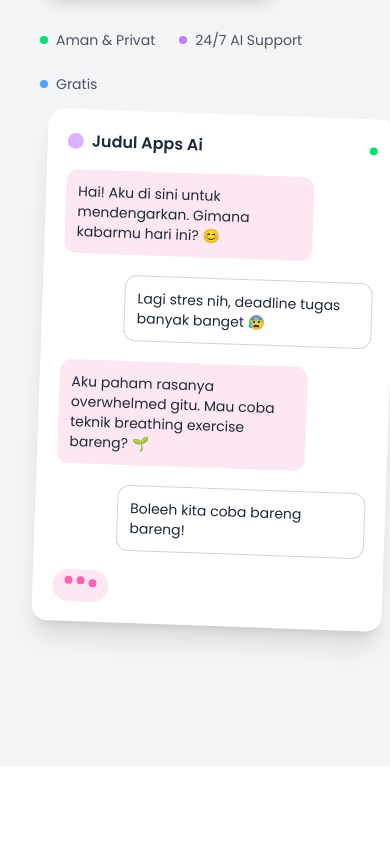
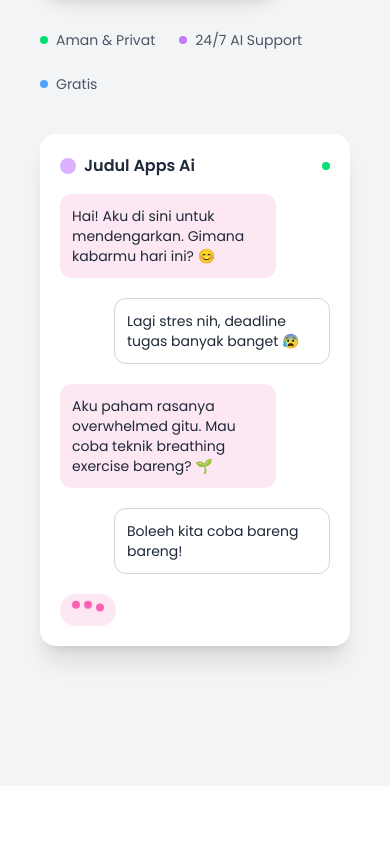
Before and after one commit to sryaerlmba/mental-health-apps, a Next.js app: page / in a window 390 px wide. Shown: the part 794-1643 px from the top of the page. Built offline with nearby package versions, Linux system fonts and the light colour scheme.

Commit message:
make responsive

```diff
--- a/components/Hero.tsx
+++ b/components/Hero.tsx
@@ -26,8 +26,8 @@ export default function Hero({
   const dotColors = ["bg-green-400", "bg-purple-400", "bg-blue-400"];
 
   return (
-    <div className="w-full bg-gray-100 overflow-x-hidden p-10 md:p-0">
-      <div className="mt-40 mb-25 mx-auto container xl:py-5 xl:px-20 md:grid md:grid-cols-2 items-center gap-5 flex flex-col ">
+    <div className="w-full bg-gray-100 overflow-x-hidden p-10 md:px-10 lg:p-0">
+      <div className="mt-40 mb-25 mx-auto container xl:py-5 xl:px-20 lg:grid lg:grid-cols-2 items-center gap-5 flex flex-col ">
         {/* Left */}
         <div>
           <h1 className="text-5xl font-semibold text-gray-800 leading-snug">
@@ -56,7 +56,7 @@ export default function Hero({
         </div>
 
         {/* Right */}
-        <div className="ml-auto">
+        <div className="flex items-end mt-5 w-full md:p-0">
           <ChatWrapperSection>
             {/* Header */}
             <ChatHeader />
--- a/components/chat/ChatWrappperSection.tsx
+++ b/components/chat/ChatWrappperSection.tsx
@@ -6,8 +6,8 @@ export default function ChatWrapperSection({children} : {children : React.ReactN
   return (
     <div
       className={`transition-all duratino-300 shadow-xl ${
-        hovered ? "rotate-0" : "rotate-2"
-      } bg-white rounded-2xl p-5 w-[350px] md:w-[500px]`}
+        hovered ? "lg:rotate-0" : "lg:rotate-2"
+      } bg-white rounded-2xl p-5 w-full`}
       onMouseEnter={() => setHovered(true)}
       onMouseLeave={() => setHovered(false)}
     >
```
